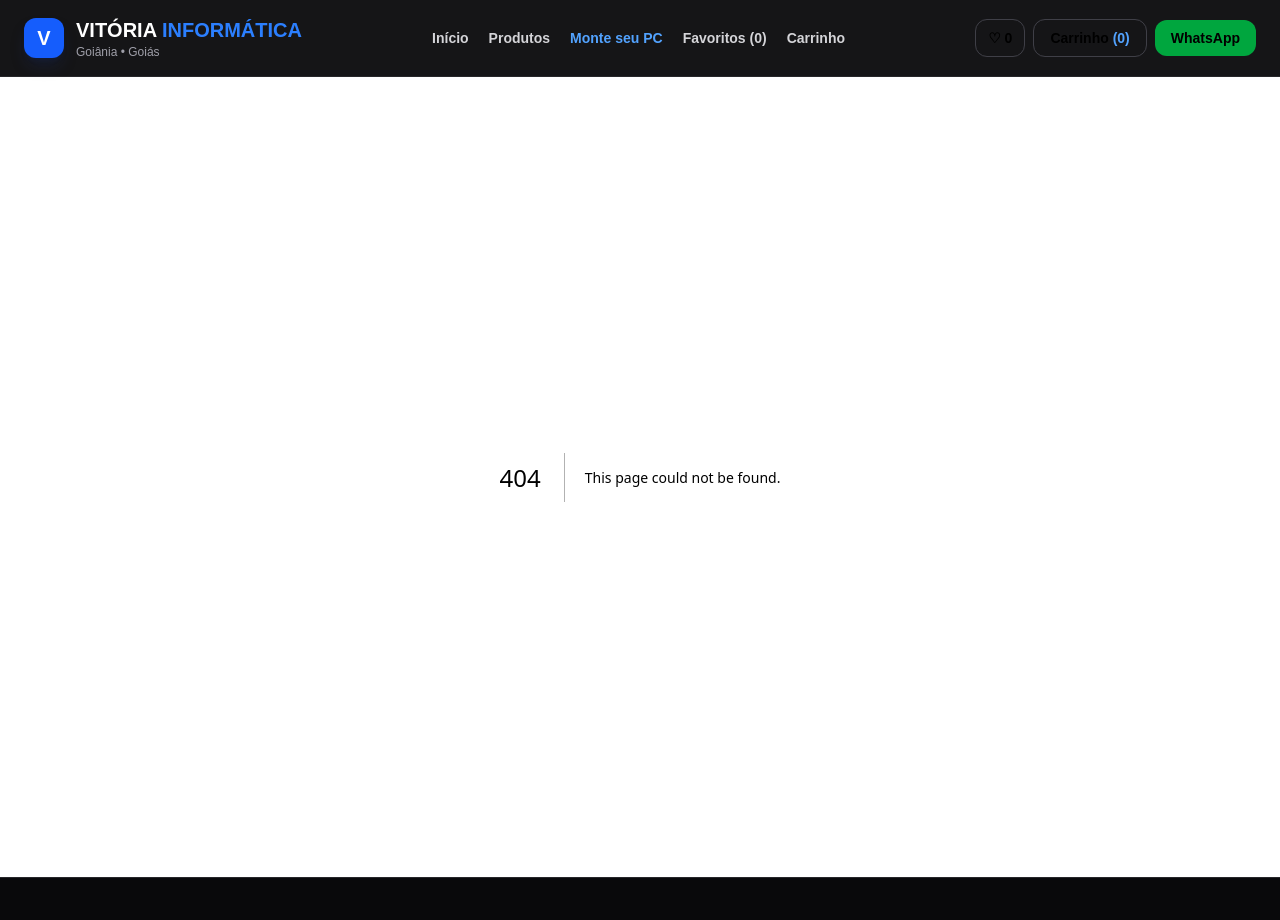
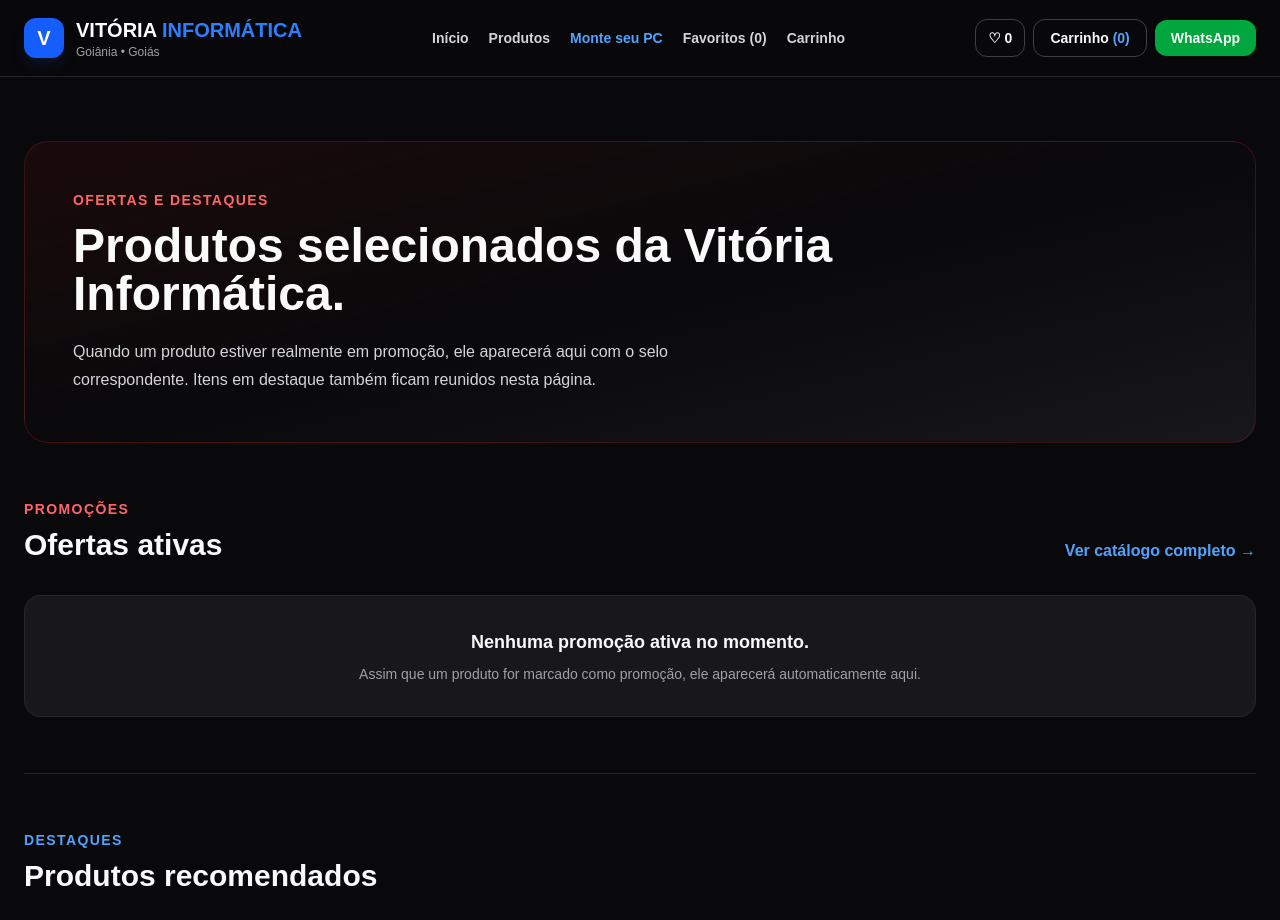
Before and after one commit to wendeljunio2015-dev/CatVitInfo, a Next.js app: page /promocoes in a window 1280 px wide. Before the commit this address had no page. Shown: the top 920 px of the page. Built offline with nearby package versions, Linux system fonts and the light colour scheme.

Commit message:
Add promotions and highlights page

```diff
--- /dev/null
+++ b/app/promocoes/page.tsx
@@ -0,0 +1,49 @@
+import Link from "next/link";
+import ProductCard from "@/components/ProductCard";
+import { products } from "@/data/products";
+
+export default function PromotionsPage() {
+  const promotions = products.filter((product) => product.badge === "Promoção");
+  const highlights = products.filter((product) => product.featured || product.badge === "Destaque");
+
+  return (
+    <main className="mx-auto max-w-7xl px-6 py-12 md:py-16">
+      <section className="rounded-3xl border border-red-500/20 bg-gradient-to-br from-red-950/30 via-zinc-950 to-zinc-900 p-8 md:p-12">
+        <p className="text-sm font-black uppercase tracking-widest text-red-400">Ofertas e destaques</p>
+        <h1 className="mt-3 max-w-3xl text-4xl font-black md:text-5xl">Produtos selecionados da Vitória Informática.</h1>
+        <p className="mt-5 max-w-2xl leading-7 text-zinc-300">Quando um produto estiver realmente em promoção, ele aparecerá aqui com o selo correspondente. Itens em destaque também ficam reunidos nesta página.</p>
+      </section>
+
+      <section className="py-14">
+        <div className="mb-8 flex flex-wrap items-end justify-between gap-4">
+          <div>
+            <p className="text-sm font-black uppercase tracking-widest text-red-400">Promoções</p>
+            <h2 className="mt-2 text-3xl font-black">Ofertas ativas</h2>
+          </div>
+          <Link href="/produtos" className="font-bold text-blue-400 hover:text-blue-300">Ver catálogo completo →</Link>
+        </div>
+
+        {promotions.length ? (
+          <div className="grid gap-6 md:grid-cols-2 lg:grid-cols-3">
+            {promotions.map((product) => <ProductCard key={product.id} product={product} />)}
+          </div>
+        ) : (
+          <div className="rounded-2xl border border-zinc-800 bg-zinc-900 p-8 text-center">
+            <p className="text-lg font-bold">Nenhuma promoção ativa no momento.</p>
+            <p className="mt-2 text-sm text-zinc-400">Assim que um produto for marcado como promoção, ele aparecerá automaticamente aqui.</p>
+          </div>
+        )}
+      </section>
+
+      <section className="border-t border-zinc-800 py-14">
+        <div className="mb-8">
+          <p className="text-sm font-black uppercase tracking-widest text-blue-400">Destaques</p>
+          <h2 className="mt-2 text-3xl font-black">Produtos recomendados</h2>
+        </div>
+        <div className="grid gap-6 md:grid-cols-2 lg:grid-cols-3">
+          {highlights.map((product) => <ProductCard key={product.id} product={product} />)}
+        </div>
+      </section>
+    </main>
+  );
+}
```
